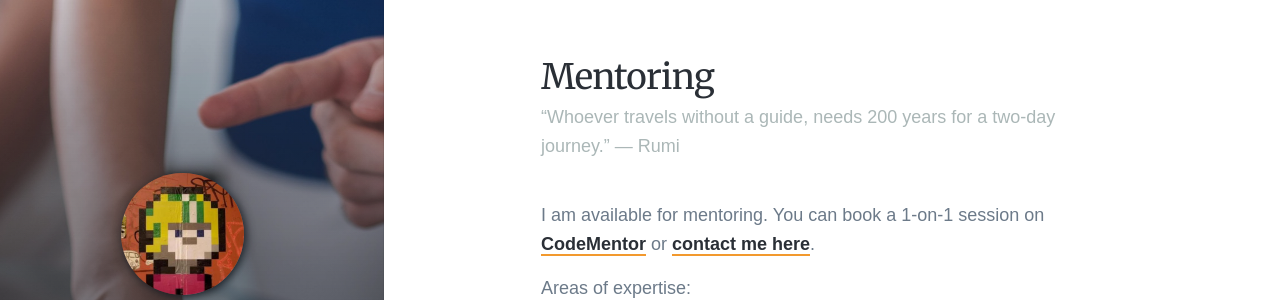
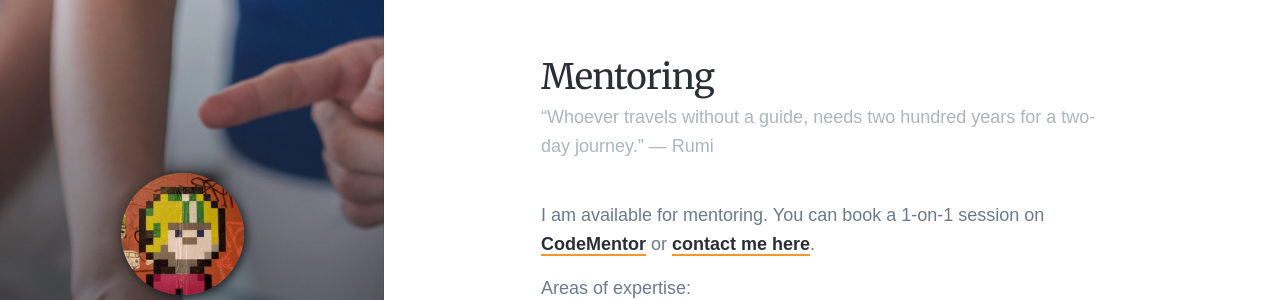
Before and after one commit to PandaWhisperer/pandawhisperer.github.io, a Jekyll site: the page built from _pages/mentoring.md, in a window 1280 px wide and 900 px high, scrolled down 516 px. Shown: the part 153-453 px from the top of the window. Built offline with Jekyll 4.4.1, drawn with Linux system fonts in a browser that asks for light colours; nearby versions of some CDN libraries; some web fonts are replaced; comment, search, counter and statistics services are not loaded.

Commit message:
Spell out two hundred

```diff
--- a/_pages/mentoring.md
+++ b/_pages/mentoring.md
@@ -1,6 +1,6 @@
 ---
 title: Mentoring
-subtitle: '&ldquo;Whoever travels without a guide, needs 200 years for a two-day journey.&rdquo; — Rumi'
+subtitle: '&ldquo;Whoever travels without a guide, needs two hundred years for a two-day journey.&rdquo; — Rumi'
 featured_image: /images/featured/mentoring.jpg
 ---
 I am available for mentoring.
```
